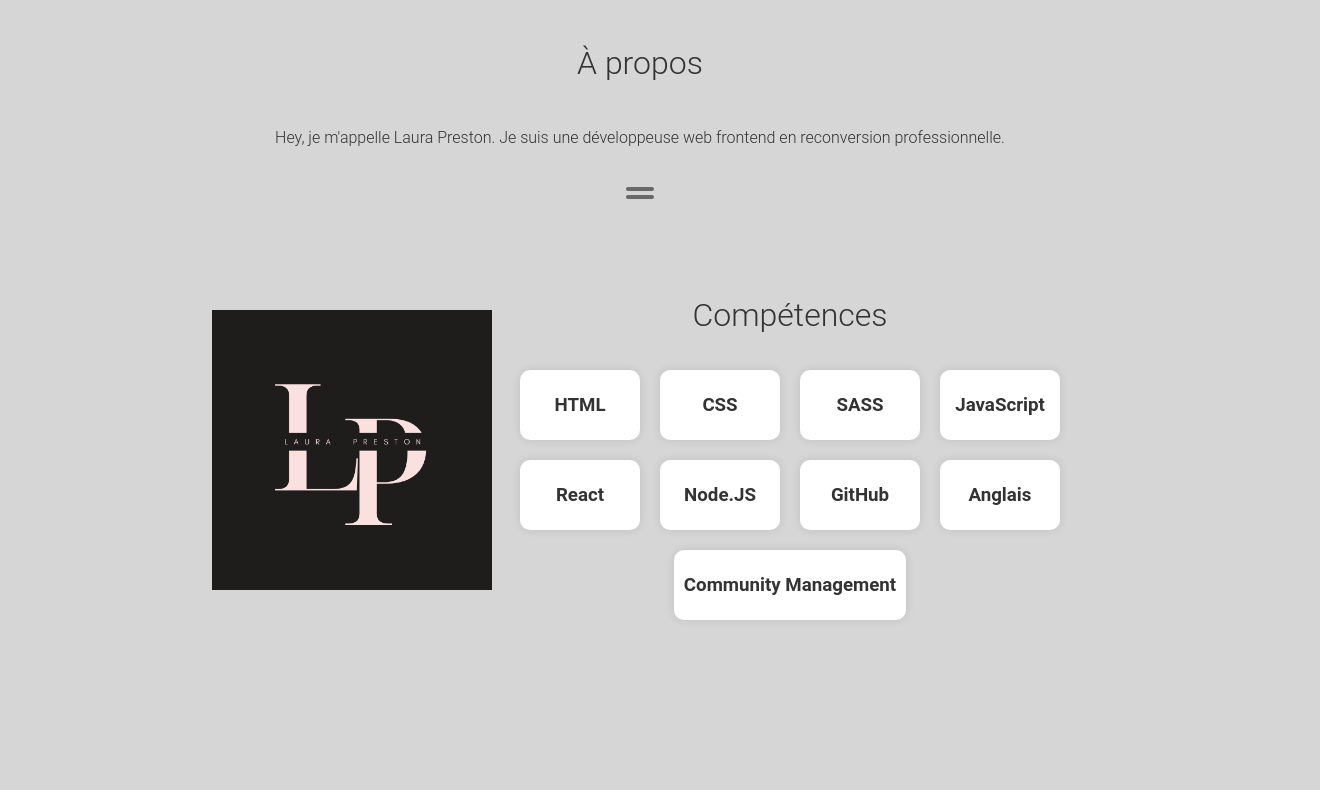
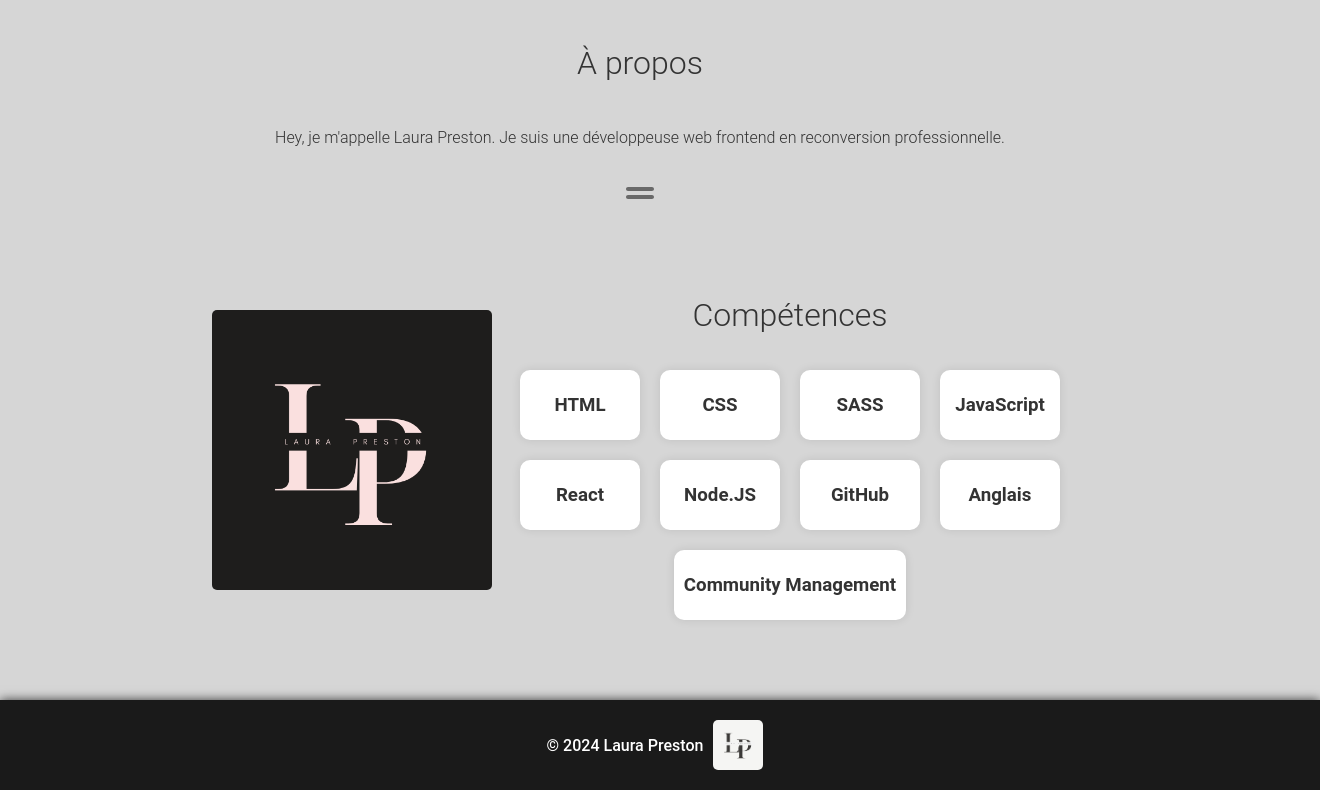
Before and after one commit to Kylauraine/portfoliov02, a React (Create React App) app in the folder portfolio/: page / in a window 1280 px wide. Shown: the part 802-1592 px from the top of the page, 1320 px wide, since content can reach past the window. Before the commit the page ends 1482 px from the top, so only its background shows below. Built offline with nearby package versions, Linux system fonts and the light colour scheme.

Commit message:
Footer + favicon ajoutés

```diff
--- a/portfolio/src/App.js
+++ b/portfolio/src/App.js
@@ -4,6 +4,7 @@ import Header from "./Components/Header/Header";
 import Introduction from "./Components/Introduction/Introduction";
 import About from "./Components/About/About";
 import Skills from "./Components/Skills/Skills";
+import Footer from "./Components/Footer/Footer";
 
 function App() {
   return (
@@ -12,6 +13,7 @@ function App() {
       <Introduction />
       <About />
       <Skills />
+      <Footer />
     </div>
   );
 }
--- /dev/null
+++ b/portfolio/src/Components/Footer/Footer.jsx
@@ -0,0 +1,14 @@
+import React from "react";
+import "./Footer.scss";
+import logolight from "../../Assets/logo-light.png";
+
+const Footer = () => {
+  return (
+    <div className="Footer">
+      <p className="Footer__text">© 2024 Laura Preston</p>
+      <img className="Footer__logo" src={logolight} alt="logo" />
+    </div>
+  );
+};
+
+export default Footer;
--- /dev/null
+++ b/portfolio/src/Components/Footer/Footer.scss
@@ -0,0 +1,26 @@
+.Footer {
+  background-color: #1a1a1a;
+  color: white;
+  padding: 20px;
+  text-align: center;
+  font-size: 1rem;
+  font-weight: 500;
+  font-family: "Roboto", sans-serif;
+  margin-top: 20px;
+  position: relative;
+  bottom: 0;
+  width: 100%;
+  height: 50px;
+  display: flex;
+  justify-content: center;
+  align-items: center;
+  z-index: 1;
+  box-shadow: 0px 0px 10px 0px rgba(0, 0, 0, 0.75);
+
+  &__logo {
+    width: 50px;
+    height: 50px;
+    margin: 0 10px;
+    border-radius: 5px;
+  }
+}
--- a/portfolio/src/Components/Skills/Skills.scss
+++ b/portfolio/src/Components/Skills/Skills.scss
@@ -27,6 +27,7 @@
     height: 280px;
     margin: 10px;
     max-width: 45%;
+    border-radius: 5px;
     transition: all 0.3s ease-in-out;
 
     &:hover {
```
Also changed, not shown: 1 other file (tests, documents, lock files or other folders).
